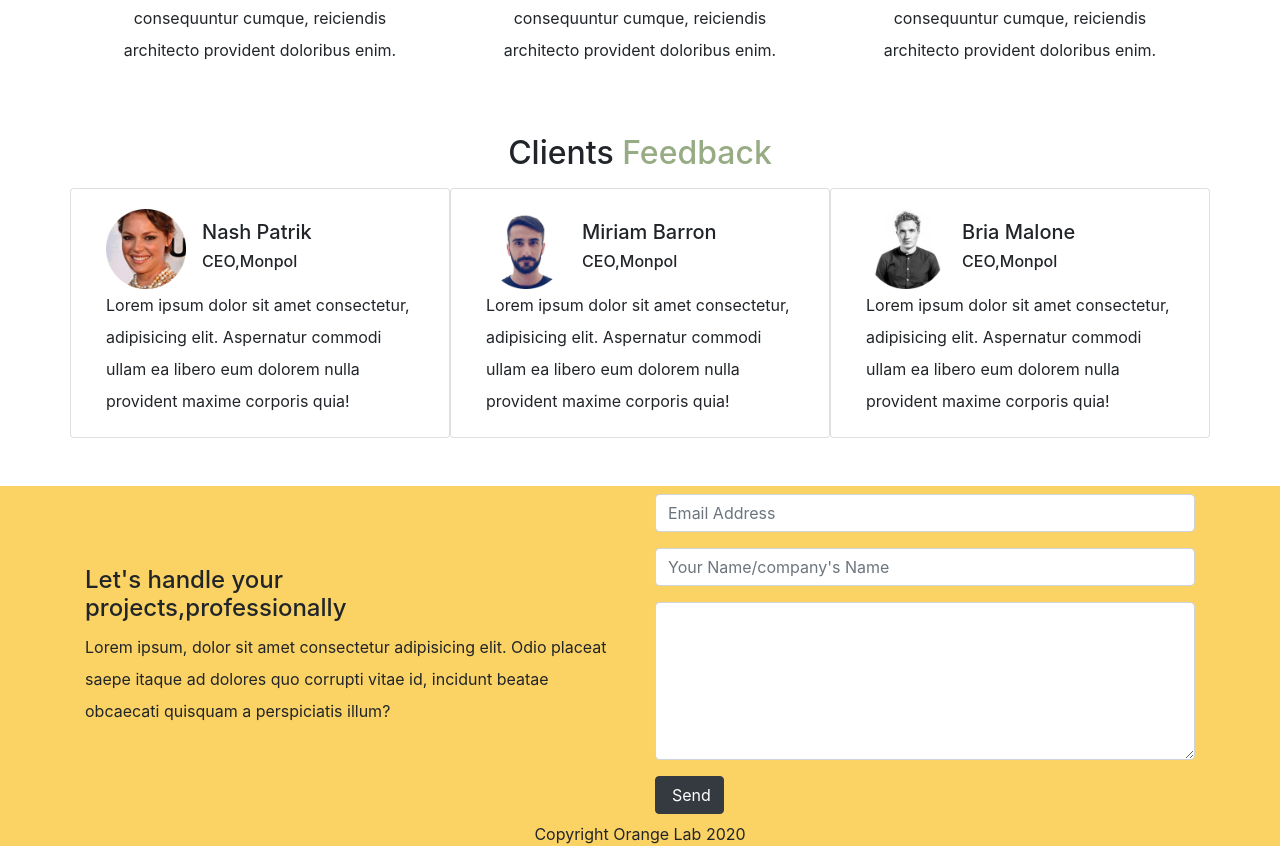
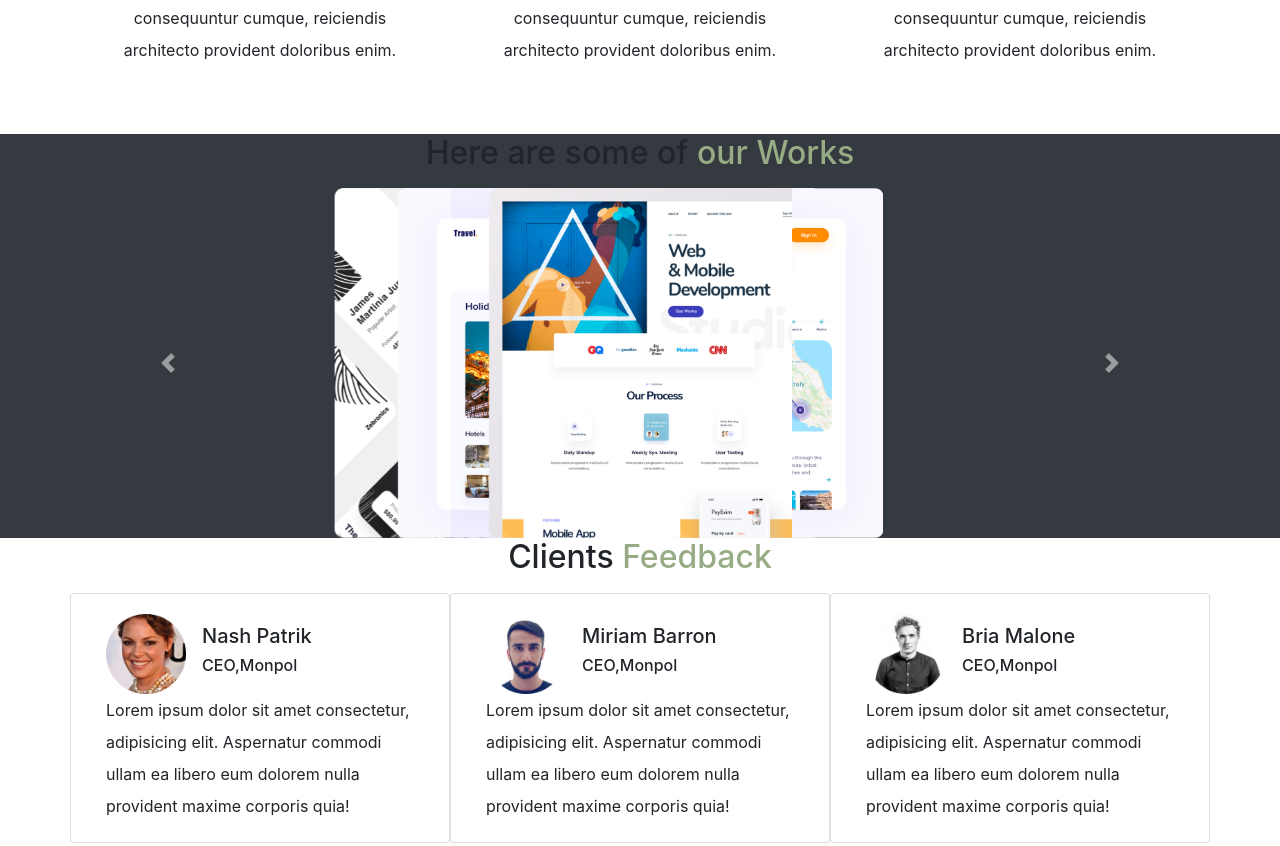
Before and after one commit to Fahimkhan9/creative-agency, a React (Create React App) app: page / in a window 1280 px wide. Shown: the part 1020-1866 px from the top of the page. Built offline with nearby package versions, Linux system fonts and the light colour scheme.

Commit message:
home-page-finished

```diff
--- a/package.json
+++ b/package.json
@@ -6,7 +6,9 @@
     "@testing-library/jest-dom": "^4.2.4",
     "@testing-library/react": "^9.5.0",
     "@testing-library/user-event": "^7.2.1",
+    "bootstrap": "^4.5.2",
     "react": "^16.13.1",
+    "react-bootstrap": "^1.3.0",
     "react-dom": "^16.13.1",
     "react-router-dom": "^5.2.0",
     "react-scripts": "3.4.3",
--- a/src/components/Home/Footer.js
+++ b/src/components/Home/Footer.js
@@ -42,6 +42,7 @@ function Footer() {
                   class="form-control"
                   id="your Message"
                   rows="6"
+                  placeholder="your message"
                 ></textarea>
               </div>
               <button className="btn btn-dark pl-3" type="submit">
--- a/src/components/Home/Home.js
+++ b/src/components/Home/Home.js
@@ -16,8 +16,8 @@ function Home() {
             </div>
         <Companies/>
         <Services/>
-        {/* <OurWork/>
-         */}
+        <OurWork/>
+
          <FeedBack/>
          <div className="footer">
          <Footer/>
--- a/src/components/Home/OurWork.js
+++ b/src/components/Home/OurWork.js
@@ -1,10 +1,50 @@
 import React from 'react'
+import {Carousel,Item,Caption,} from 'react-bootstrap'
+import carousel1 from '../../images/carousel-1.png'
+import carousel2 from '../../images/carousel-2.png'
+import carousel3 from '../../images/carousel-3.png'
+import carousel4 from '../../images/carousel-4.png'
+import carousel5 from '../../images/carousel-5.png'
 
 function OurWork() {
+
     return (
-        <div className="our-work">
-            <div className="container">
-                <h2 className="text-brand text-center mb-3">Here are some of <span style={{color:'#97ac84'}}>our Works</span></h2>
+        <div className="our-work bg-dark">
+
+         <div className="container">
+         <h2 className="text-brand text-center mb-3">Here are some of <span style={{color:'#97ac84'}}>our Works</span></h2>
+         <Carousel>
+  <Carousel.Item className="d-flex justify-content-center">
+    <img
+      className="d-block "
+      src={carousel1}
+      alt="First slide"
+      style={{height:"350px"}}
+    />
+
+
+  </Carousel.Item>
+  <Carousel.Item  className="d-flex justify-content-center">
+    <img
+      className="d-block "
+      src={carousel2}
+      alt="Third slide"
+      style={{height:"350px"}}
+    />
+
+
+  </Carousel.Item>
+  <Carousel.Item  className="d-flex justify-content-center">
+    <img
+      className="d-block "
+      src={carousel3}
+      alt="Third slide"
+      style={{height:"350px"}}
+    />
+
+
+  </Carousel.Item>
+</Carousel>
             </div>
         </div>
     )
```
Also changed, not shown: 1 other file (tests, documents, lock files or other folders).
